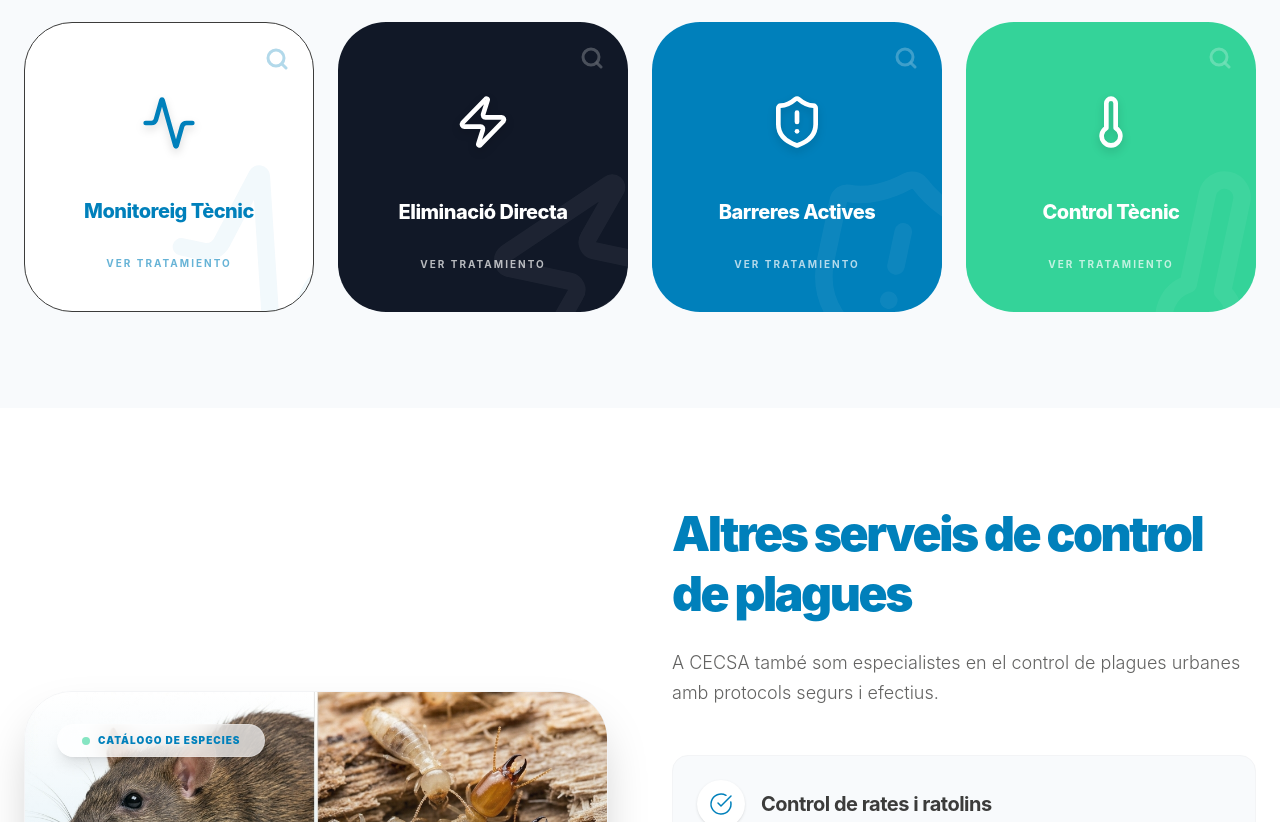
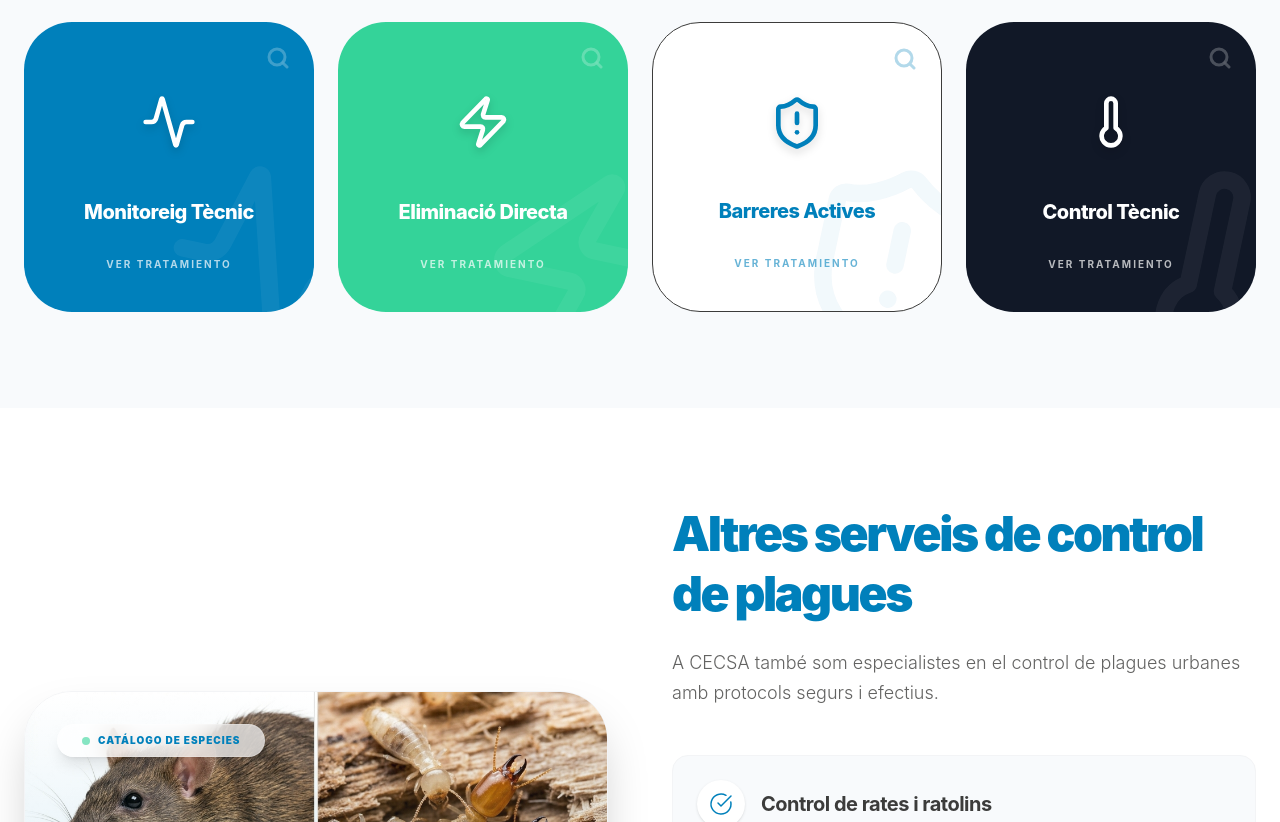
Before and after one commit to AlbertoSanzAlonso/cucarachas_web, a React (Vite) app in the folder frontend/: page / in a window 1280 px wide. Shown: the part 4051-4873 px from the top of the page. Built offline with nearby package versions, Linux system fonts and the light colour scheme.

Commit message:
UI: Standardize card color pattern to Azul-Verde-Blanco-Negro

```diff
--- a/frontend/src/components/PestGrid.jsx
+++ b/frontend/src/components/PestGrid.jsx
@@ -51,10 +51,10 @@ const PestGrid = () => {
       desc: t('species.banded_desc'),
       details: t('species.banded_details', { returnObjects: true })
     },
-    { id: 'disinfect', name: t('species.monitor'), icon: <Activity />, color: '#ffffff', desc: 'Seguimiento preventivo con feromonas.', darkText: true },
-    { id: 'nests', name: t('species.zap'), icon: <Zap />, color: '#111827', desc: 'Localización precisa y eliminación de nidos.' },
-    { id: 'prevent', name: t('species.barrier'), icon: <ShieldAlert />, color: 'var(--color-primary-blue)', desc: 'Tratamientos residuales de larga duración.' },
-    { id: 'urgent', name: t('species.thermal'), icon: <Thermometer />, color: 'var(--color-accent-green)', desc: 'Eliminación ecológica por calor sin químicos.' }
+    { id: 'disinfect', name: t('species.monitor'), icon: <Activity />, color: 'var(--color-primary-blue)', desc: 'Seguimiento preventivo con feromonas.' },
+    { id: 'nests', name: t('species.zap'), icon: <Zap />, color: 'var(--color-accent-green)', desc: 'Localización precisa y eliminación de nidos.' },
+    { id: 'prevent', name: t('species.barrier'), icon: <ShieldAlert />, color: '#ffffff', desc: 'Tratamientos residuales de larga duración.', darkText: true },
+    { id: 'urgent', name: t('species.thermal'), icon: <Thermometer />, color: '#111827', desc: 'Eliminación ecológica por calor sin químicos.' }
   ];
 
   return (
```
